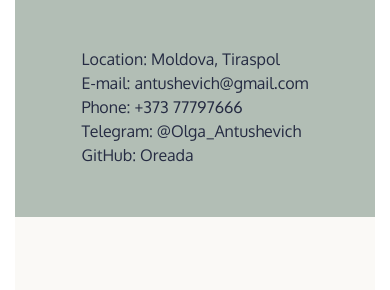
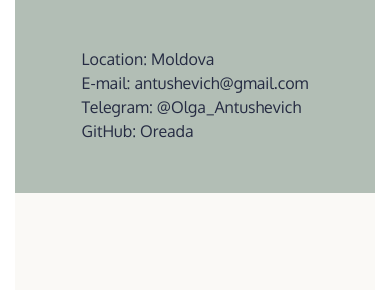
Before and after one commit to Oreada/rsschool-cv, a plain HTML site: page index.html in a window 390 px wide. Shown: the part 506-796 px from the top of the page. Drawn offline with nearby package versions, Linux system fonts and the light colour scheme.

Commit message:
refactor: remove the city and phone number

```diff
--- a/index.html
+++ b/index.html
@@ -46,15 +46,15 @@
 
                                 <ul class="aside__contacts">
                                     <li class="aside__item">
-                                        Location: Moldova, Tiraspol
+                                        Location: Moldova
                                     </li>
                                     <li class="aside__item">
                                         <a href="mailto:antushevich@gmail.com" class="aside__link">E-mail:
                                             antushevich@gmail.com</a>
                                     </li>
-                                    <li class="aside__item">
+                                    <!-- <li class="aside__item">
                                         <a href="tel:37377797666" class="aside__link">Phone: +373 77797666</a>
-                                    </li>
+                                    </li> -->
                                     <li class="aside__item">
                                         <a href="https://t.me/Olga_Antushevich" class="aside__link"
                                             target="_blank">Telegram: @Olga_Antushevich</a>
```
